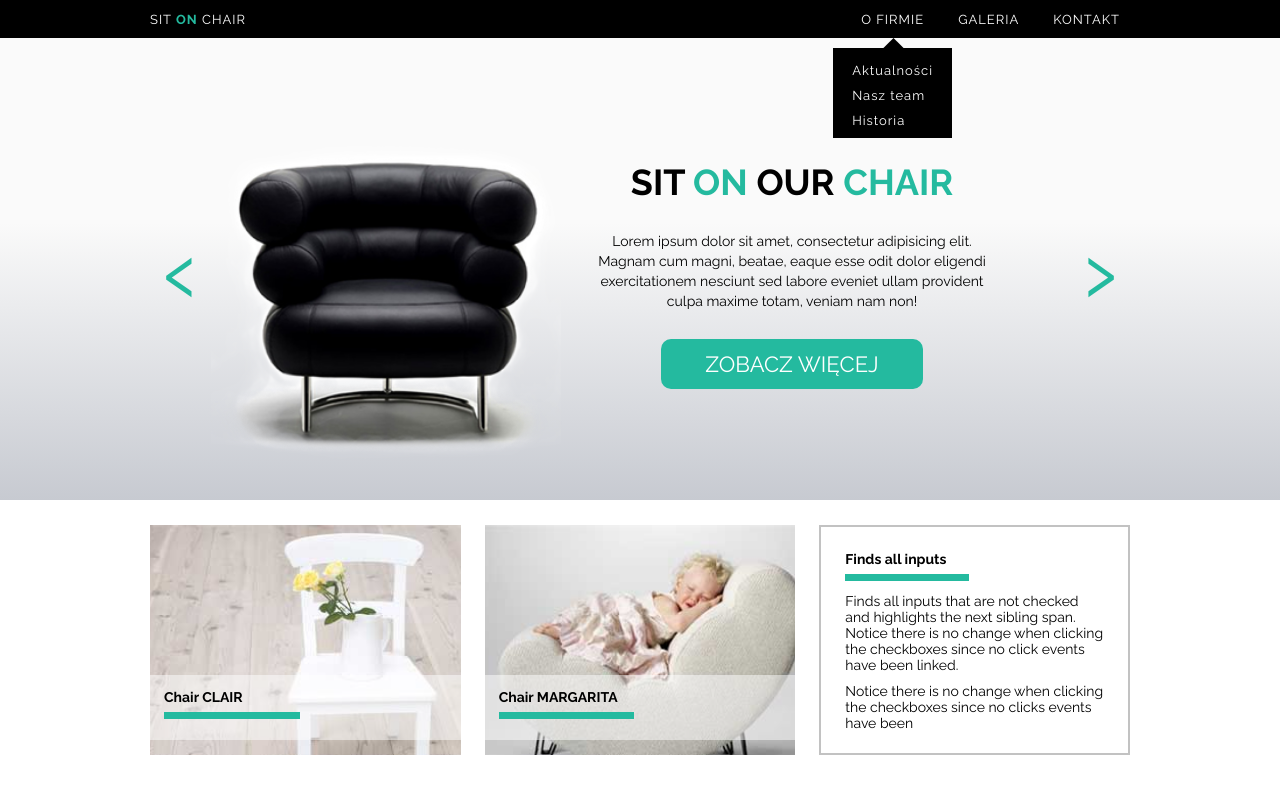
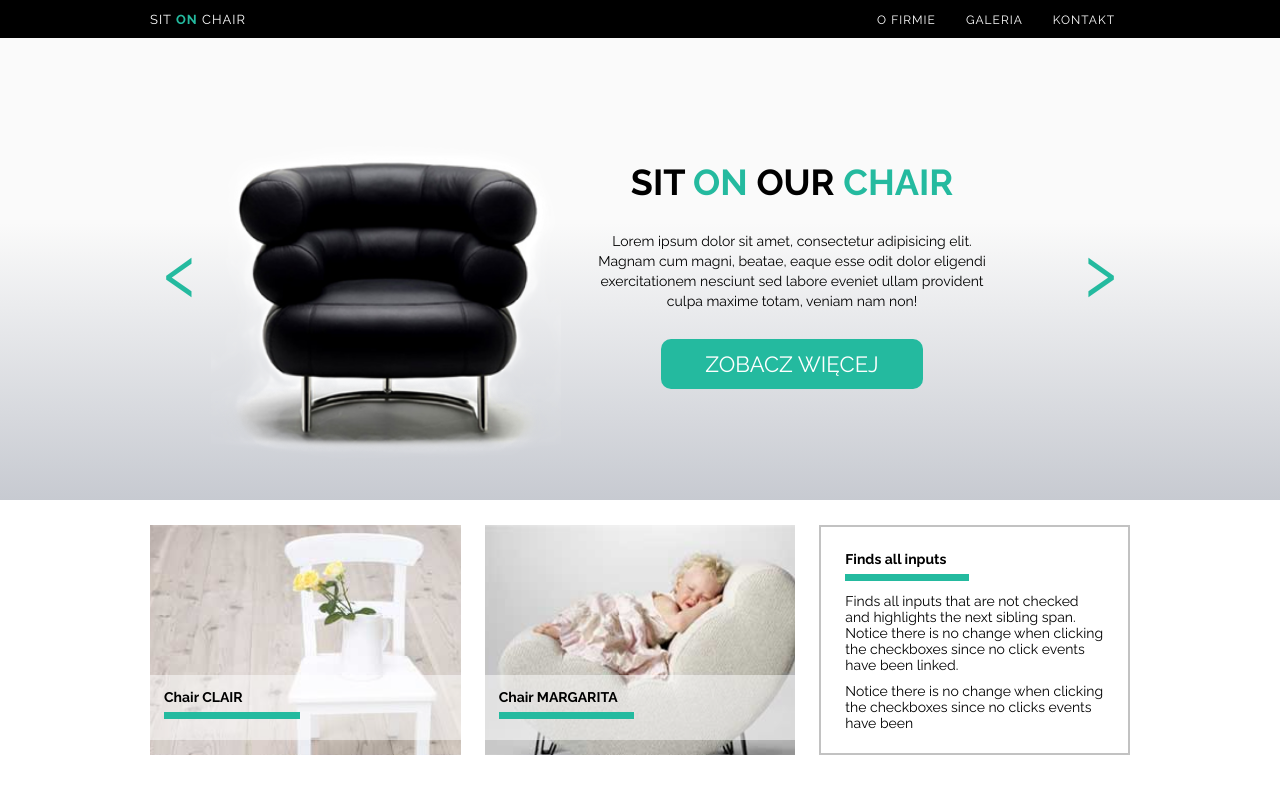
Before and after one commit to KaMa75/SitOnChair, a plain HTML site: page index.html in a window 1280 px wide. Shown: the top 800 px of the page. Drawn offline with Linux system fonts and the light colour scheme.

Commit message:
Rozwijane menu

```diff
--- a/css/style.css
+++ b/css/style.css
@@ -57,6 +57,8 @@ header {
     font-size: 13px;
     letter-spacing: 1px;
     padding-top: 12px;
+    position: relative;
+    z-index: 1;
 }
 
 header p {
@@ -82,32 +84,49 @@ nav ul {
 }
 
 .outside-nav>li {
-    padding-left: 24px;
-    padding-right: 10px;
     float: left;
     position: relative;
 }
 
 .outside-nav a {
     color: #fff;
+    background-color: #000;
     text-transform: uppercase;
     text-decoration: none;
+    font-size: 12px;
+    padding: 13px 15px 11px 15px;
+    position: relative;
+    z-index: 1;
 }
 
 .inside-nav {
     position: absolute;
+    top: -80px;
+    left: -15px;
+    padding-bottom: 10px;
+    transition: 0.4s;
+    z-index: -1;
+}
+
+nav .show-menu:hover .inside-nav {
+    top: 26px;
+}
+
+.inside-nav ul {
+    position: relative;
+    top: 10px;
     background-color: #000;
-    padding: 10px 19px 5px 19px;
-    top: 36px;
-    left: -4px;
+    padding: 10px 0 5px 0;
     line-height: 25px;
 }
 
 .inside-nav a {
     text-transform: unset;
+    padding-left: 20px;
+    padding-right: 20px;
 }
 
-.inside-nav::before {
+.inside-nav ul::before {
     content: "";
     display: block;
     width: 15px;
--- a/index.html
+++ b/index.html
@@ -12,14 +12,14 @@
 			<a href="#"><p>SIT <span>ON</span> CHAIR</p></a>
 			<nav>
 				<ul class="outside-nav clearfix">
-					<li>
+					<li class="show-menu">
 						<a href="#">O firmie</a>
 						<div class="inside-nav">
 							<ul>
-							<li><a href="#">Aktualności</a></li>
-							<li><a href="#">Nasz team</a></li>
-							<li><a href="#">Historia</a></li>
-						</ul>
+								<li><a href="#">Aktualności</a></li>
+								<li><a href="#">Nasz team</a></li>
+								<li><a href="#">Historia</a></li>
+							</ul>
 						</div>
 					</li>
 					<li>
@@ -142,7 +142,7 @@
 
 	<footer>
 		<div class="wrapper clearfix">
-			<p>Copyright 2014 | All Rights Reserved. <span>Sit On Chair</span></p>
+			<p>Copyright 2018 | All Rights Reserved. <span>Sit On Chair</span></p>
 			<p>SIT <span>ON</span> CHAIR</p>
 			<div class="social-media">
 				<ul class="clearfix">
```
